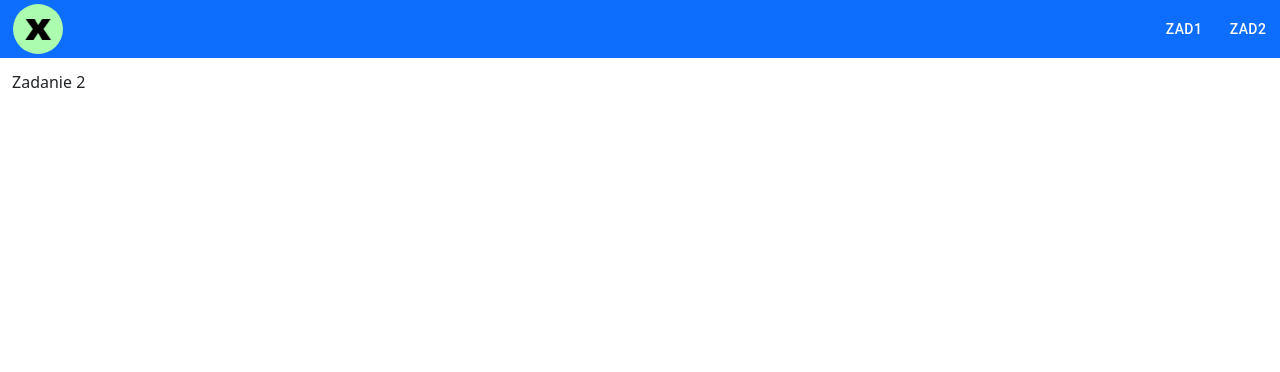
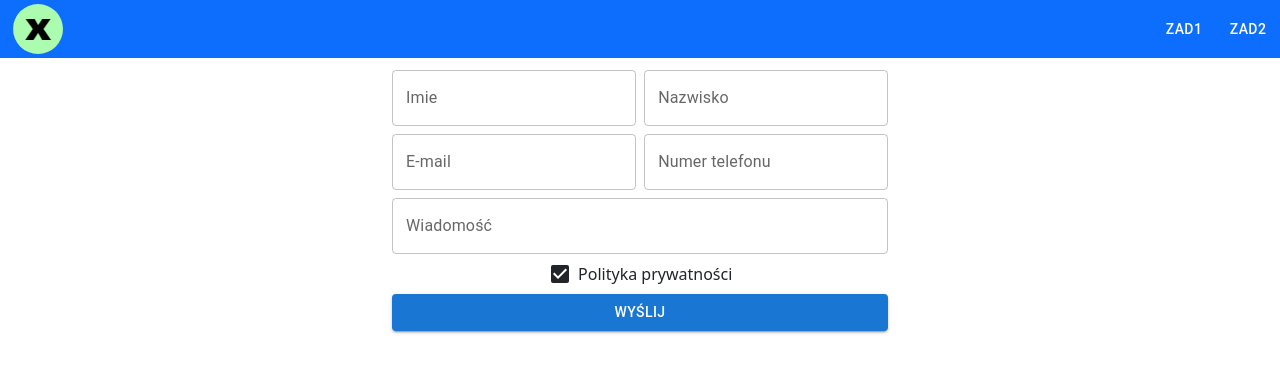
Before and after one commit to Lekoru/ZadRekTSC, a React (Vite) app in the folder Frontend/: page /Zad2 in a window 1280 px wide. Shown: the top 372 px of the page. Built offline with nearby package versions, Linux system fonts and the light colour scheme; the HTML template or start-up script is replaced by a standard one.

Commit message:
Made template for form

```diff
--- a/Frontend/src/views/Zad2.tsx
+++ b/Frontend/src/views/Zad2.tsx
@@ -1,13 +1,60 @@
-import React from "react";
-import {Grid} from "@mui/material";
+import React, {useState} from "react";
+import {Button, FormControl, FormHelperText, Grid, TextField} from "@mui/material";
+import {CheckBox} from "@mui/icons-material";
 
 export const Zad2 = () => {
+  const [form, setForm] = useState<Form>( {name: '', secondName: '', email: '', phone: '', message: '', privacy: false})
+
   return (
     <>
-      <Grid container>
-        <Grid item>
-          Zadanie 2
-        </Grid>
+      <Grid container justifyContent={'space-evenly'} alignContent={'space-around'}>
+        <FormControl size={"small"}>
+          <Grid item container justifyContent={'space-between'}>
+            <Grid item xs={5.90} >
+              <TextField
+                label={'Imie'}
+                fullWidth
+                sx={{marginBottom: '1dvh'}}
+              />
+            </Grid>
+            <Grid item xs={5.90}>
+              <TextField
+                label={'Nazwisko'}
+                fullWidth
+                sx={{marginBottom: '1dvh'}}/>
+            </Grid>
+          </Grid>
+          <Grid item container justifyContent={'space-between'}>
+            <Grid item xs={5.90}>
+              <TextField
+                label={'E-mail'}
+                fullWidth
+                sx={{marginBottom: '1dvh'}}
+              />
+            </Grid>
+            <Grid item xs={5.90}>
+              <TextField
+                label={'Numer telefonu'}
+                type={'number'}
+                fullWidth
+                sx={{marginBottom: '1dvh'}}
+              />
+            </Grid>
+          </Grid>
+          <Grid item xs={12}>
+            <TextField
+              label={'Wiadomość'}
+              fullWidth
+              multiline
+              sx={{marginBottom: '1dvh'}}
+            />
+          </Grid>
+          <Grid item container alignContent={'center'} justifyContent={'center'}>
+            <CheckBox sx={{margin: '0 0.5dvw 1dvh 0', }} />
+            <span>Polityka prywatności</span>
+          </Grid>
+          <Button type={'submit'} variant={'contained'}>Wyślij</Button>
+        </FormControl>
       </Grid>
     </>
   )
```
